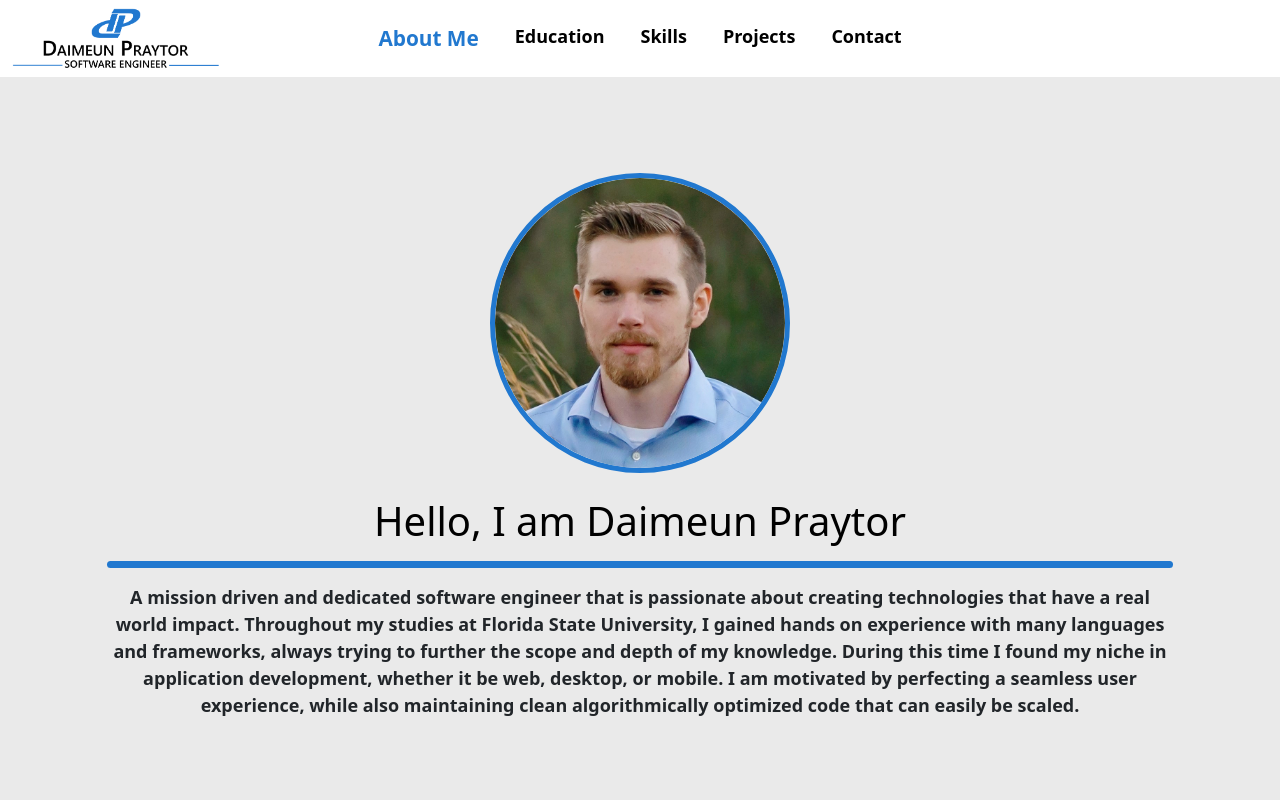
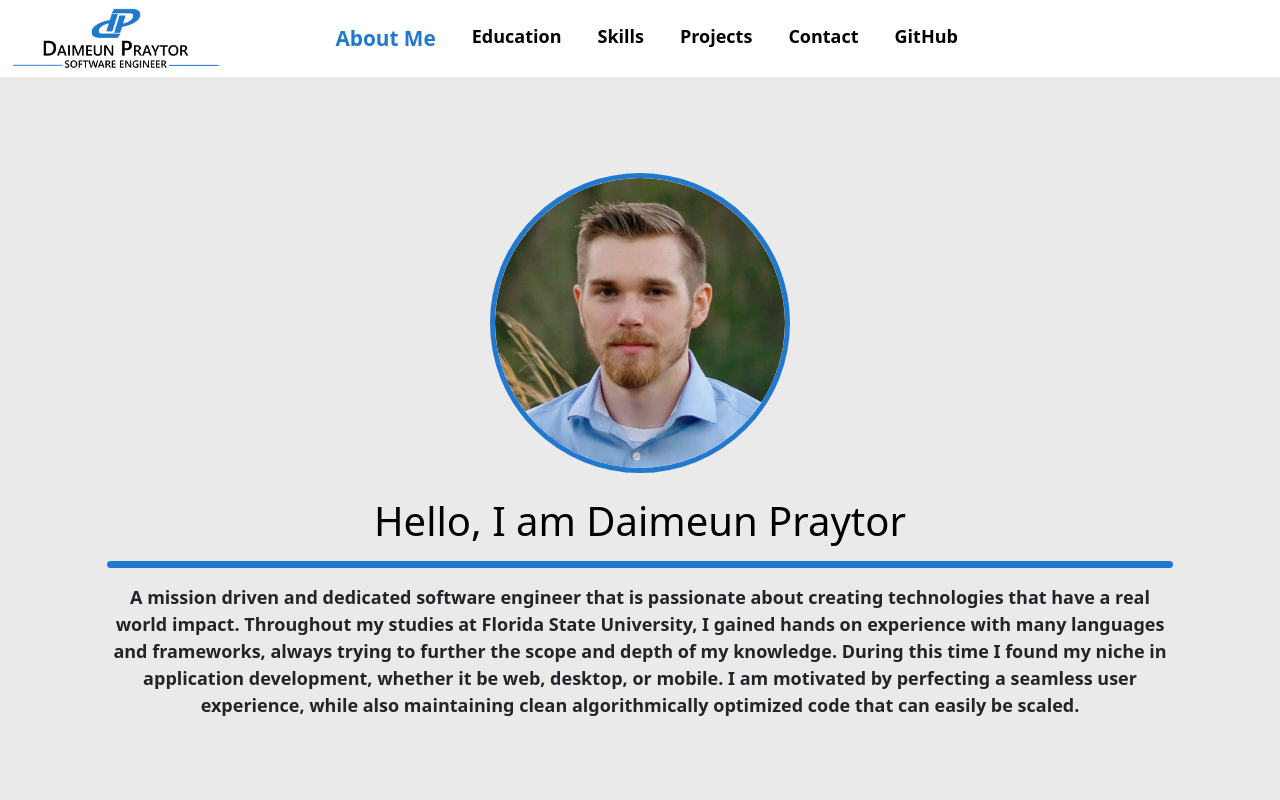
Before and after one commit to Low-Signal/my-portfolio, an Angular app: page / in a window 1280 px wide. Shown: the top 800 px of the page. Built offline with nearby package versions, Linux system fonts and the light colour scheme.

Commit message:
Added Github link

```diff
--- a/src/app/header/header.component.html
+++ b/src/app/header/header.component.html
@@ -16,6 +16,7 @@
                 <li class="nav-item"><a href="#scrollToSkills" [ngClass]="{'active': currentActive === 3}" class="nav-link" (click)="isMenuCollapsed = true">Skills</a></li>
                 <li class="nav-item"><a href="#scrollToProjects" [ngClass]="{'active': currentActive === 4}" class="nav-link" (click)="isMenuCollapsed = true">Projects</a></li>
                 <li class="nav-item"><a href="#scrollToContact" [ngClass]="{'active': currentActive === 5}" class="nav-link" (click)="isMenuCollapsed = true">Contact</a></li>
+                <li class="nav-item"><a class="nav-link" href="https://github.com/Low-Signal">GitHub</a></li>
             </ul>
         </div>
 
```
